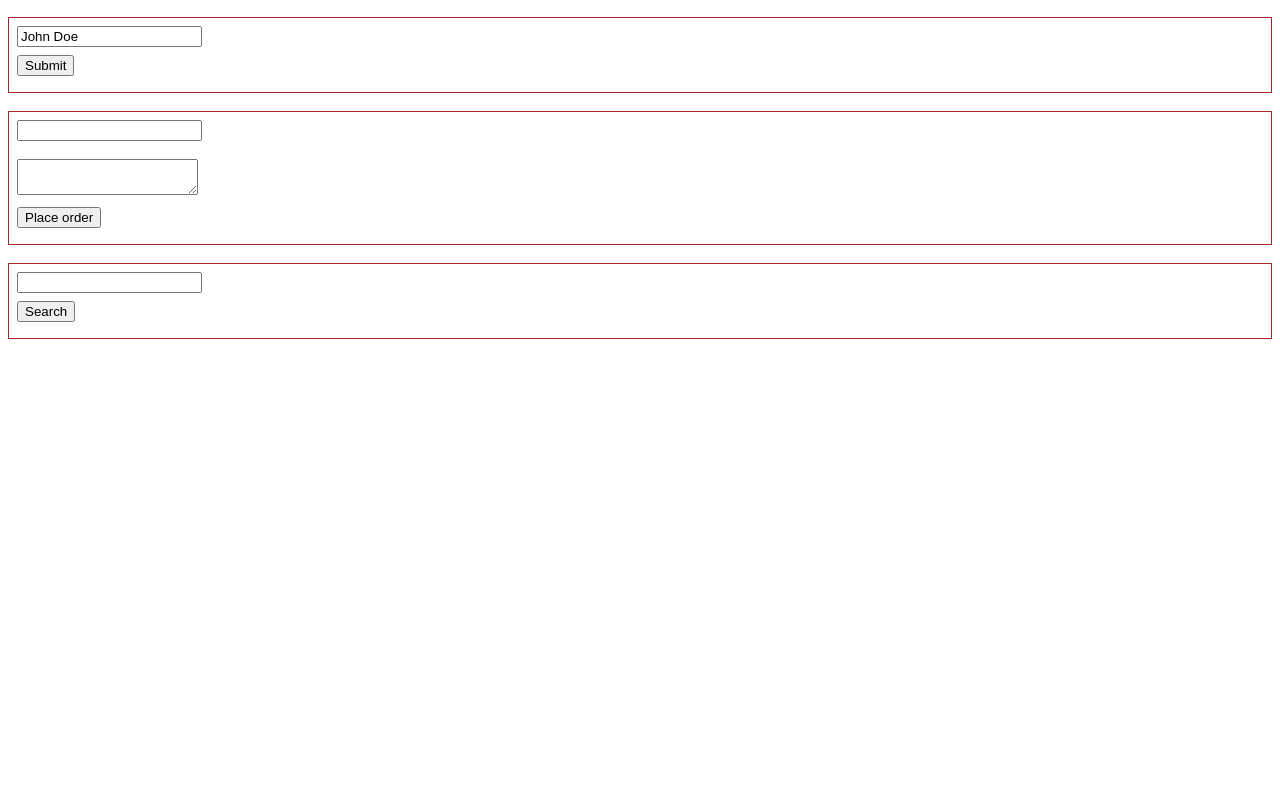
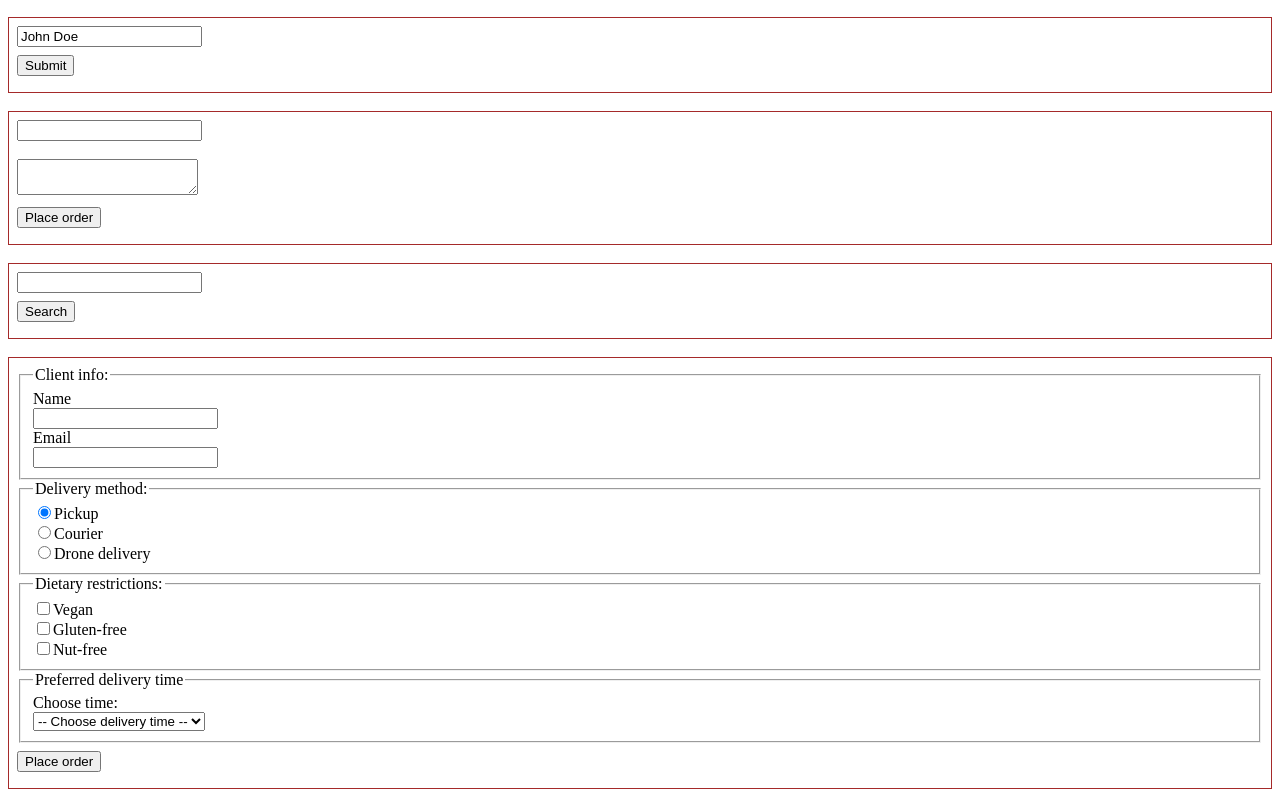
Before and after one commit to Ihor-Kotliarevskyi/lesson-2-react, a React (Vite) app: page / in a window 1280 px wide. Shown: the part 249-1046 px from the top of the page. Before the commit the page ends 800 px from the top, so only its background shows below. Built offline with nearby package versions, Linux system fonts and the light colour scheme; no server answers.

Commit message:
add order form with ID

```diff
--- a/src/components/App.tsx
+++ b/src/components/App.tsx
@@ -9,6 +9,7 @@ import type Article from "../types/article";
 import ArticleList from "./ArticleList";
 import { Loader } from "./Loader";
 import { fetchArticles } from "../services/articleService";
+import OrderFormWithID from "./OrderFormWithID";
 
 export default function App() {
   const handleOrder = (data: { name: string; text: string }) => {
@@ -51,6 +52,8 @@ export default function App() {
         {isError && <p>Whoops, something went wrong! Please try again!</p>}
         {articles.length > 0 && <ArticleList items={articles} />}
       </div>
+      <br></br>
+      <OrderFormWithID />
     </>
   );
 }
--- /dev/null
+++ b/src/components/OrderFormWithID.tsx
@@ -0,0 +1,98 @@
+import { useId } from "react";
+
+interface OrderData {
+  username: string;
+  email: string;
+  delivery: string;
+  deliveryTime: string;
+  restrictions: string[];
+}
+
+export default function OrderFormWithID() {
+  const fieldId = useId();
+
+  const handleOrder = (formData: FormData) => {
+    const orderData: OrderData = {
+      username: formData.get("username") as string,
+      email: formData.get("email") as string,
+      delivery: formData.get("delivery") as string,
+      deliveryTime: formData.get("deliveryTime") as string,
+      restrictions: formData.getAll("restrictions") as string[],
+    };
+
+    console.log(orderData);
+  };
+
+  return (
+    <div style={{ border: "1px solid brown", padding: "8px" }}>
+      <form action={handleOrder}>
+        <fieldset>
+          <legend>Client info:</legend>
+          <label htmlFor={`${fieldId}-username`}>Name</label>
+          <br></br>
+          <input type="text" name="username" id={`${fieldId}-username`} />
+          <br></br>
+          <label htmlFor={`${fieldId}-email`}>Email</label>
+          <br></br>
+          <input type="email" name="email" id={`${fieldId}-email`} />
+        </fieldset>
+
+        <fieldset>
+          <legend>Delivery method:</legend>
+          <label>
+            <input type="radio" name="delivery" value="pickup" defaultChecked />
+            Pickup
+          </label>
+          <br></br>
+          <label>
+            <input type="radio" name="delivery" value="courier" />
+            Courier
+          </label>
+          <br></br>
+          <label>
+            <input type="radio" name="delivery" value="drone" />
+            Drone delivery
+          </label>
+        </fieldset>
+
+        <fieldset>
+          <legend>Dietary restrictions:</legend>
+          <label>
+            <input type="checkbox" name="restrictions" value="vegan" />
+            Vegan
+          </label>
+          <br></br>
+          <label>
+            <input type="checkbox" name="restrictions" value="gluten-free" />
+            Gluten-free
+          </label>
+          <br></br>
+          <label>
+            <input type="checkbox" name="restrictions" value="nut-free" />
+            Nut-free
+          </label>
+        </fieldset>
+
+        <fieldset>
+          <legend>Preferred delivery time</legend>
+          <label htmlFor={`${fieldId}-deliveryTime`}>Choose time:</label>
+          <br></br>
+          <select
+            name="deliveryTime"
+            id={`${fieldId}-deliveryTime`}
+            defaultValue=""
+          >
+            <option value="">-- Choose delivery time --</option>
+            <option value="morning">Morning (8:00-12:00)</option>
+            <option value="afternoon">Afternoon (12:00-16:00)</option>
+            <option value="evening">Evening (16:00-20:00)</option>
+          </select>
+        </fieldset>
+
+        <button style={{ margin: "8px auto" }} type="submit">
+          Place order
+        </button>
+      </form>
+    </div>
+  );
+}
--- a/src/services/articleService.ts
+++ b/src/services/articleService.ts
@@ -11,3 +11,6 @@ export const fetchArticles = async (topic: string): Promise<Article[]> => {
   );
   return response.data.hits;
 };
+
+const myKey = import.meta.env.VITE_API_KEY;
+console.log(myKey);
```
Also changed, not shown: 1 other file (tests, documents, lock files or other folders).
